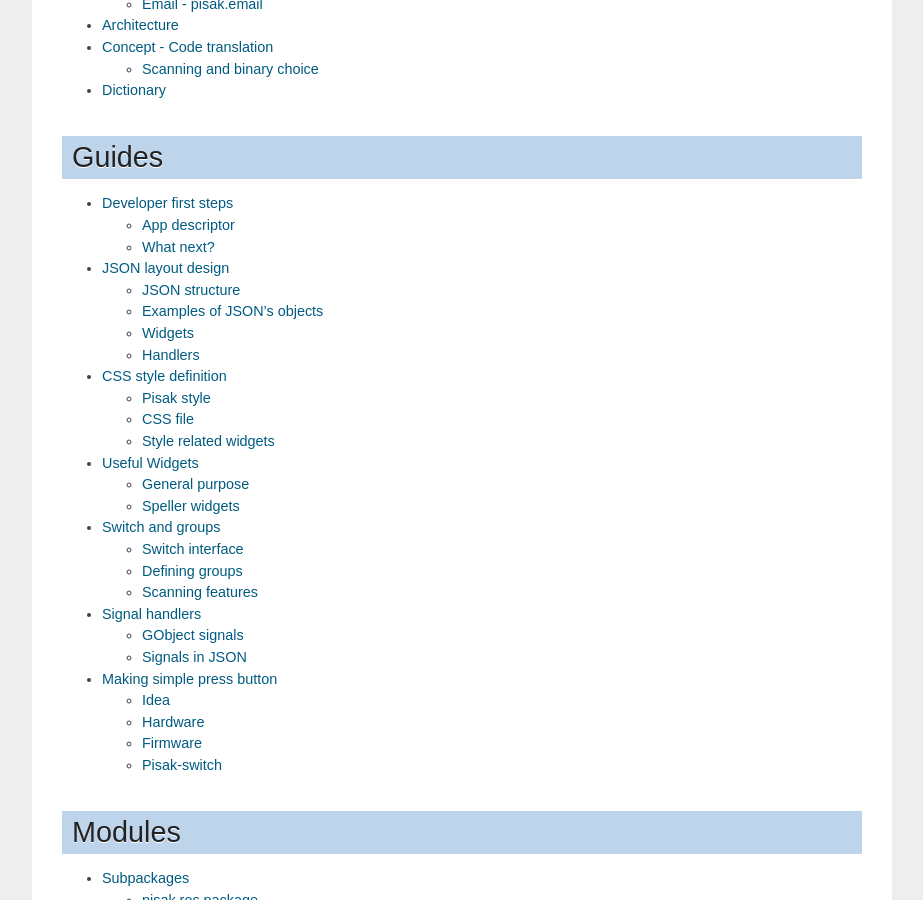
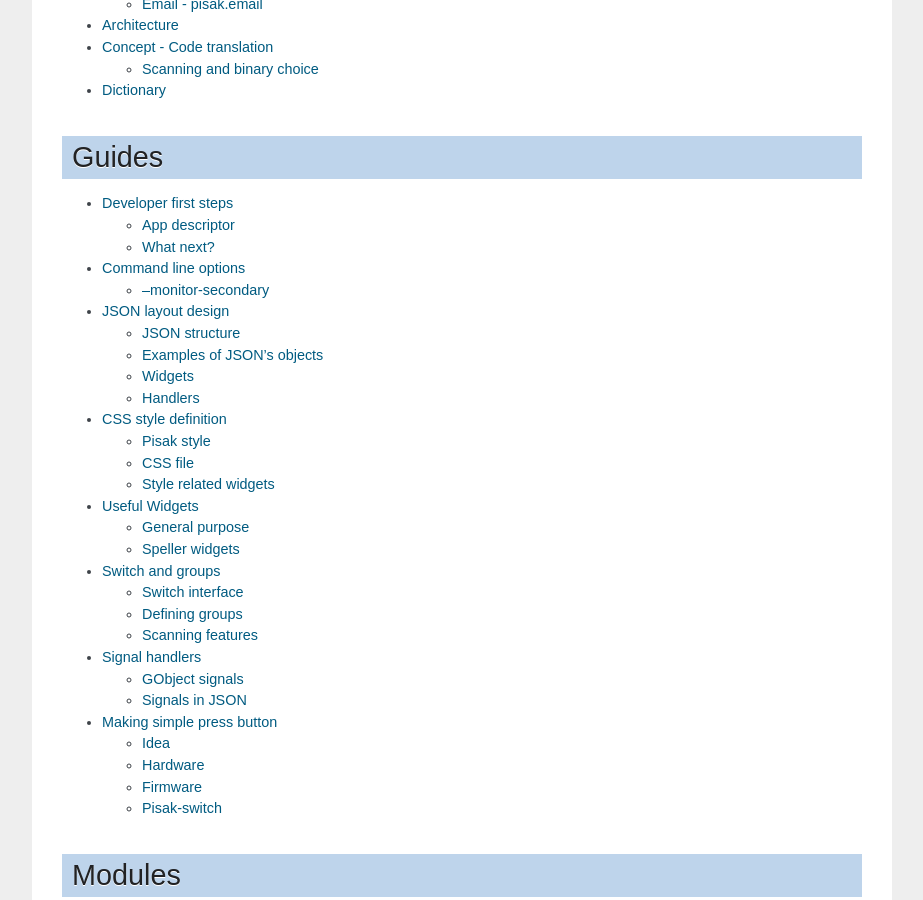
Before and after one commit to BrainTech/pisak, a Sphinx documentation site: the page built from doc/index.rst, in a window 1280 px wide and 900 px high, scrolled down 551 px. Shown: the whole window, without its empty margins (198-1121 px from the left). Built offline with Sphinx 7.4.7, drawn with Linux system fonts in a browser that asks for light colours.

Commit message:
Added cmd line opts rst to index refs #2756

```diff
--- a/doc/index.rst
+++ b/doc/index.rst
@@ -18,6 +18,7 @@
    :maxdepth: 2
 
    dev_first_steps
+   command_line_options
    json_layout_design
    css_style
    useful_widgets
```
